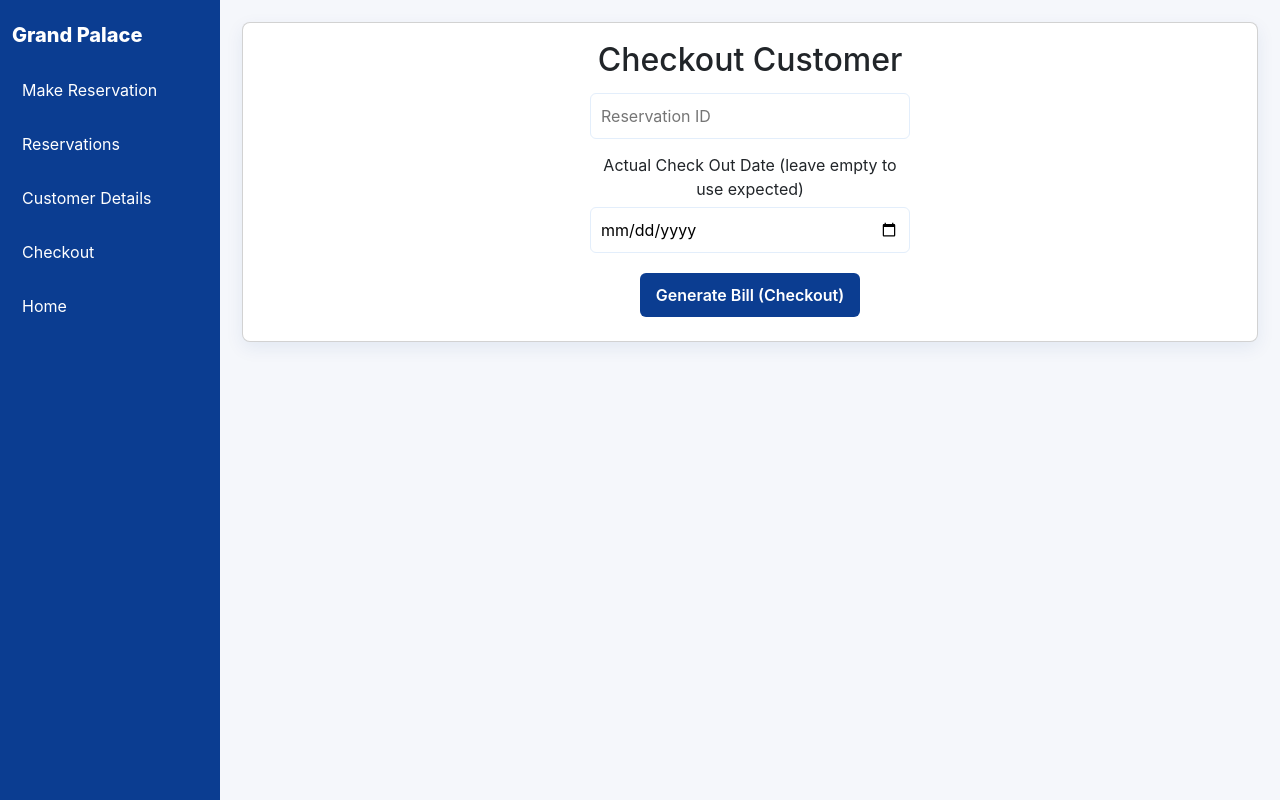
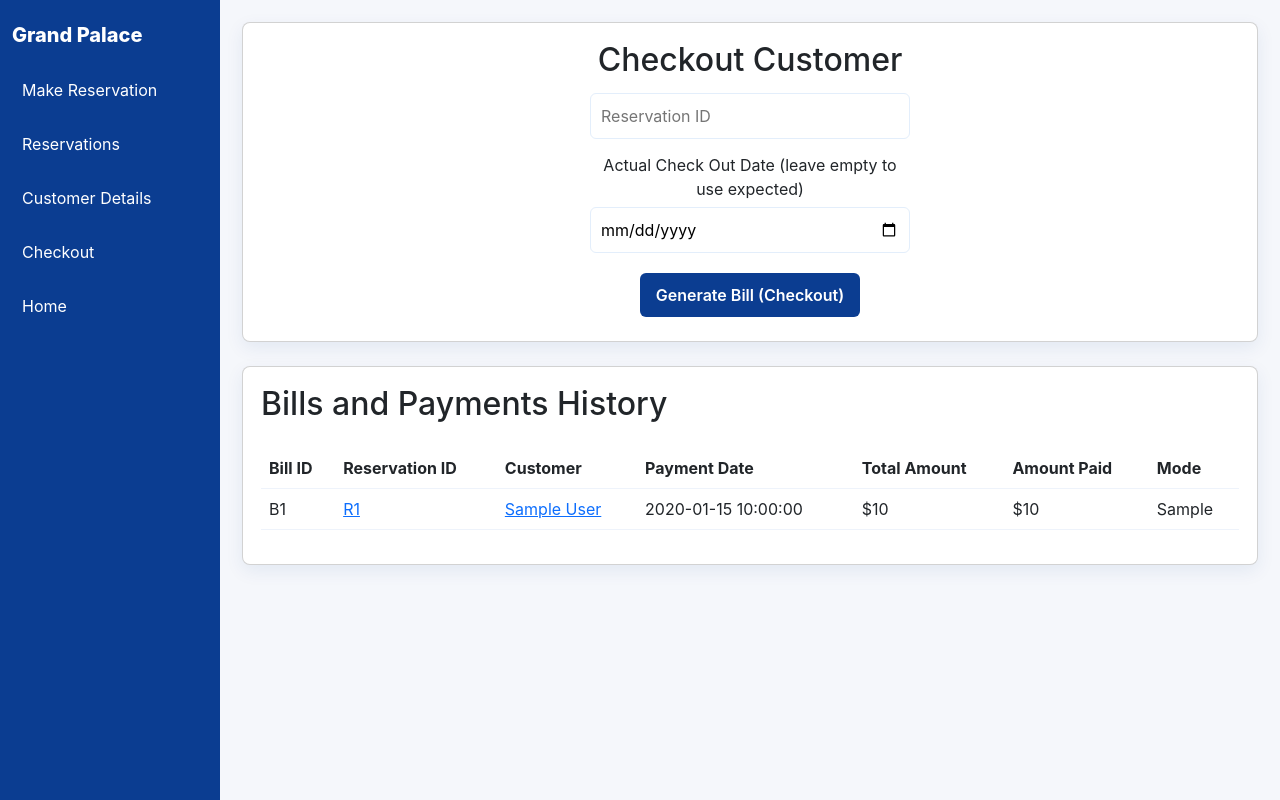
Before and after one commit to Reshmirajs/hotel-reservation-billing-system, a Flask app: page /checkout in a window 1280 px wide. Run offline with Flask 2, Linux system fonts and the light colour scheme; tables that the repository leaves empty or names only in its code hold one stand-in row (values such as "Sample post"); some libraries are stand-ins or nearby versions.

Commit message:
Fix billing persistence, update requirements, add checkout history, rewrite README

```diff
--- a/app.py
+++ b/app.py
@@ -61,8 +61,6 @@ def reservation_start():
     return render_template('reservation_start.html')
 
 
-
-
 # VIEW RESERVATIONS
 @app.route("/reservations")
 def reservations():
@@ -74,6 +72,7 @@ def reservations():
     r.check_in_date, r.check_out_date
     FROM Reservation r
     JOIN Customer c ON r.customer_id=c.customer_id
+    WHERE r.reservation_id NOT IN (SELECT b.reservation_id FROM Bill b JOIN Payment p ON b.bill_id = p.bill_id)
     """)
 
     data = cur.fetchall()
@@ -88,19 +87,29 @@ def customers_list():
         cur = mysql.connection.cursor()
         # customers with active reservations
         cur.execute('''
-            SELECT customer_id, first_name, last_name, street, city, pin, email, phone
+            SELECT c.customer_id, c.first_name, c.last_name, c.street, c.city, c.pin, c.email, c.phone
             FROM Customer c
-            WHERE EXISTS (SELECT 1 FROM Reservation r WHERE r.customer_id = c.customer_id)
-            ORDER BY customer_id DESC
+            WHERE EXISTS (
+                SELECT 1 FROM Reservation r
+                WHERE r.customer_id = c.customer_id
+                AND r.reservation_id NOT IN (SELECT b.reservation_id FROM Bill b JOIN Payment p ON b.bill_id = p.bill_id)
+            )
+            ORDER BY c.customer_id DESC
         ''')
         current_customers = cur.fetchall()
 
         # customers with no active reservations (previous customers)
         cur.execute('''
-            SELECT customer_id, first_name, last_name, street, city, pin, email, phone
+            SELECT c.customer_id, c.first_name, c.last_name, c.street, c.city, c.pin, c.email, c.phone
             FROM Customer c
-            WHERE NOT EXISTS (SELECT 1 FROM Reservation r WHERE r.customer_id = c.customer_id)
-            ORDER BY customer_id DESC
+            WHERE NOT EXISTS (
+                SELECT 1 FROM Reservation r
+                WHERE r.customer_id = c.customer_id
+                AND r.reservation_id NOT IN (SELECT b.reservation_id FROM Bill b JOIN Payment p ON b.bill_id = p.bill_id)
+            ) AND EXISTS (
+                SELECT 1 FROM Reservation r WHERE r.customer_id = c.customer_id
+            )
+            ORDER BY c.customer_id DESC
         ''')
         previous_customers = cur.fetchall()
 
@@ -379,7 +388,18 @@ def checkout():
                        bill_id=bill_id,
                        reservation_id=reservation_id)
 
-    return render_template("checkout.html")
+    cur = mysql.connection.cursor()
+    cur.execute("""
+        SELECT b.bill_id, b.reservation_id, c.first_name, c.last_name,
+               b.payment_date, b.total_amount, p.amount, p.payment_mode, c.customer_id
+        FROM Bill b
+        JOIN Payment p ON b.bill_id = p.bill_id
+        JOIN Reservation r ON b.reservation_id = r.reservation_id
+        JOIN Customer c ON r.customer_id = c.customer_id
+        ORDER BY b.bill_id DESC
+    """)
+    history = cur.fetchall()
+    return render_template("checkout.html", history=history)
 
 
 # PAYMENT
@@ -420,9 +440,7 @@ def payment():
             r = cur.fetchone()
             room_no = r[0] if r else None
 
-            # delete reservation
-            cur.execute('DELETE FROM Reservation WHERE reservation_id=%s', (res_id,))
-            mysql.connection.commit()
+            # No longer deleting the reservation to preserve bill and payment history.
 
             # mark room available
             if room_no:
--- a/requirements.txt
+++ b/requirements.txt
@@ -1,4 +1,5 @@
 Flask>=2.0
 flask-mysqldb
-PyMySQL
+PyMySQL[rsa]
 python-dotenv
+cryptography
--- a/templates/checkout.html
+++ b/templates/checkout.html
@@ -12,4 +12,39 @@
 			</div>
 		</form>
 	</div>
+
+  <div class="card mt-4">
+    <h2>Bills and Payments History</h2>
+    {% if history %}
+    <table class="table mt-3">
+      <thead>
+        <tr>
+          <th>Bill ID</th>
+          <th>Reservation ID</th>
+          <th>Customer</th>
+          <th>Payment Date</th>
+          <th>Total Amount</th>
+          <th>Amount Paid</th>
+          <th>Mode</th>
+        </tr>
+      </thead>
+      <tbody>
+        {% for d in history %}
+        <tr>
+          <td>B{{ d[0] }}</td>
+          <td><a href="{{ url_for('reservation_detail', reservation_id=d[1]) }}">R{{ d[1] }}</a></td>
+          <td><a href="{{ url_for('customer_detail', customer_id=d[8]) }}">{{ d[2] }} {{ d[3] }}</a></td>
+          <td>{{ d[4] }}</td>
+          <td>${{ d[5] }}</td>
+          <td>${{ d[6] }}</td>
+          <td>{{ d[7] }}</td>
+        </tr>
+        {% endfor %}
+      </tbody>
+    </table>
+    {% else %}
+      <p>No bills or payments found.</p>
+    {% endif %}
+  </div>
+
 {% endblock %}
```
Also changed, not shown: README.md.
